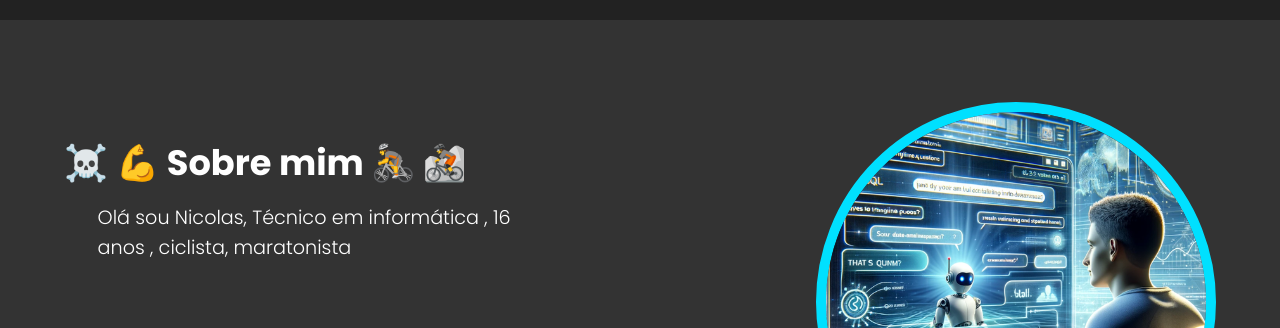
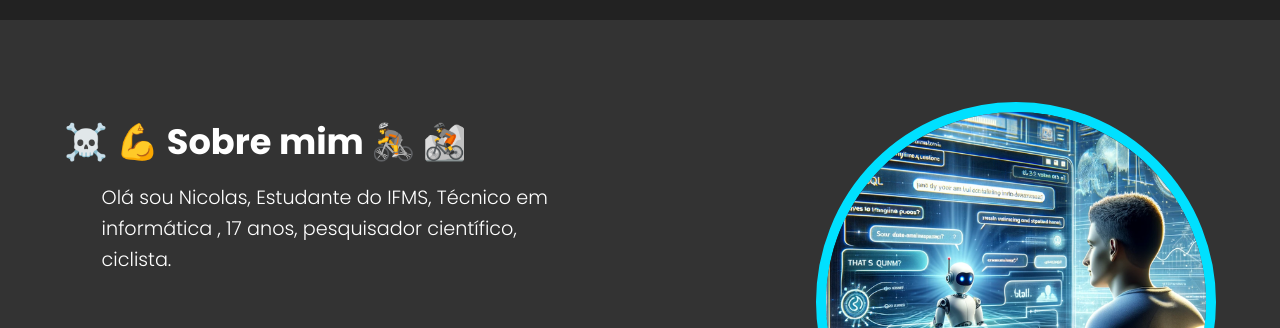
Before and after one commit to NicolasTodaka/meu-site, a plain HTML site: page index.html in a window 1280 px wide. Shown: the part 141-469 px from the top of the page. Drawn offline with nearby package versions, Linux system fonts and the light colour scheme.

Commit message:
GCSiiiiiiiii

```diff
--- a/index.html
+++ b/index.html
@@ -28,10 +28,9 @@
             <section class ="main-content">
                 <article class="text">
                     <h2> ☠️ 💪 Sobre mim 🚴 🚵 </h2>
-                    <p>Olá sou Nicolas, Técnico em informática ,
-                        16 anos ,
-                        ciclista,
-                        maratonista
+                    <p>Olá sou Nicolas, Estudante do IFMS, Técnico em informática ,
+                        17 anos, pesquisador científico,
+                        ciclista.
                     </p>
                 </article>
                 <aside>
```
